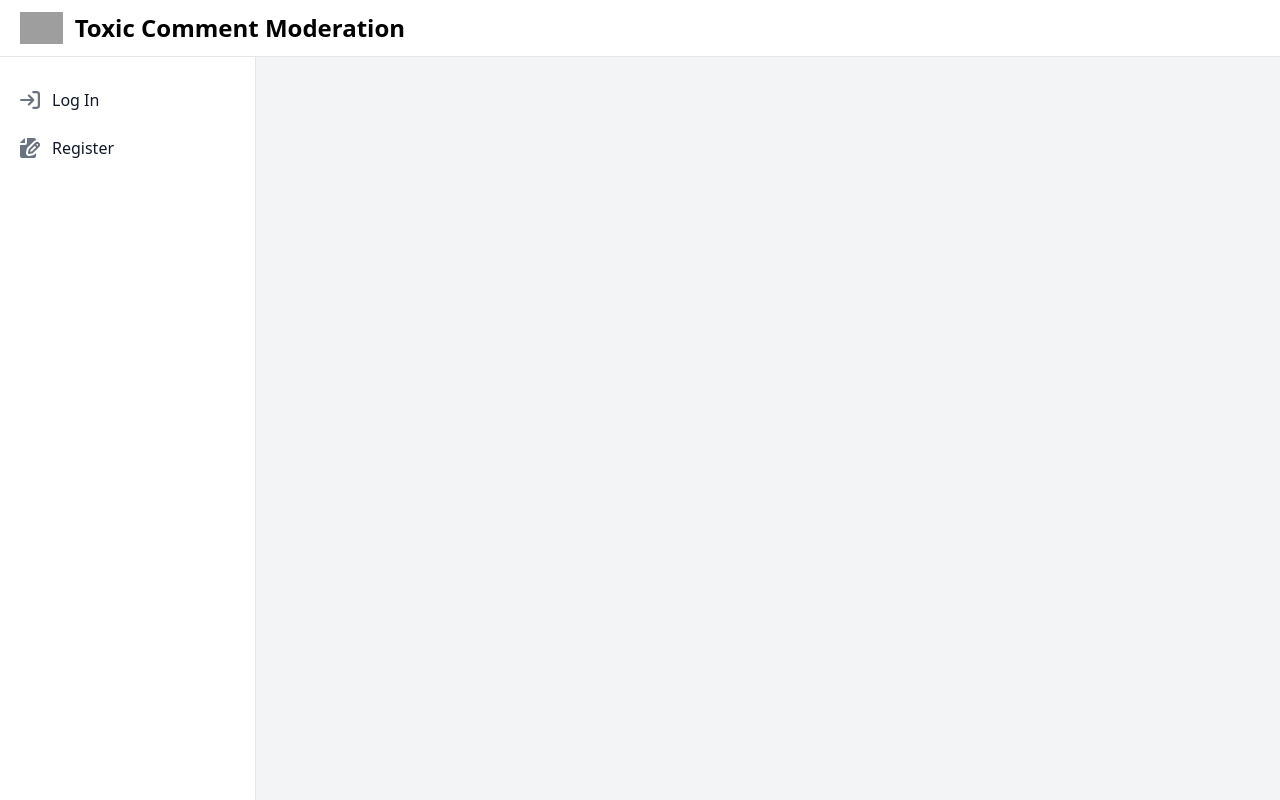
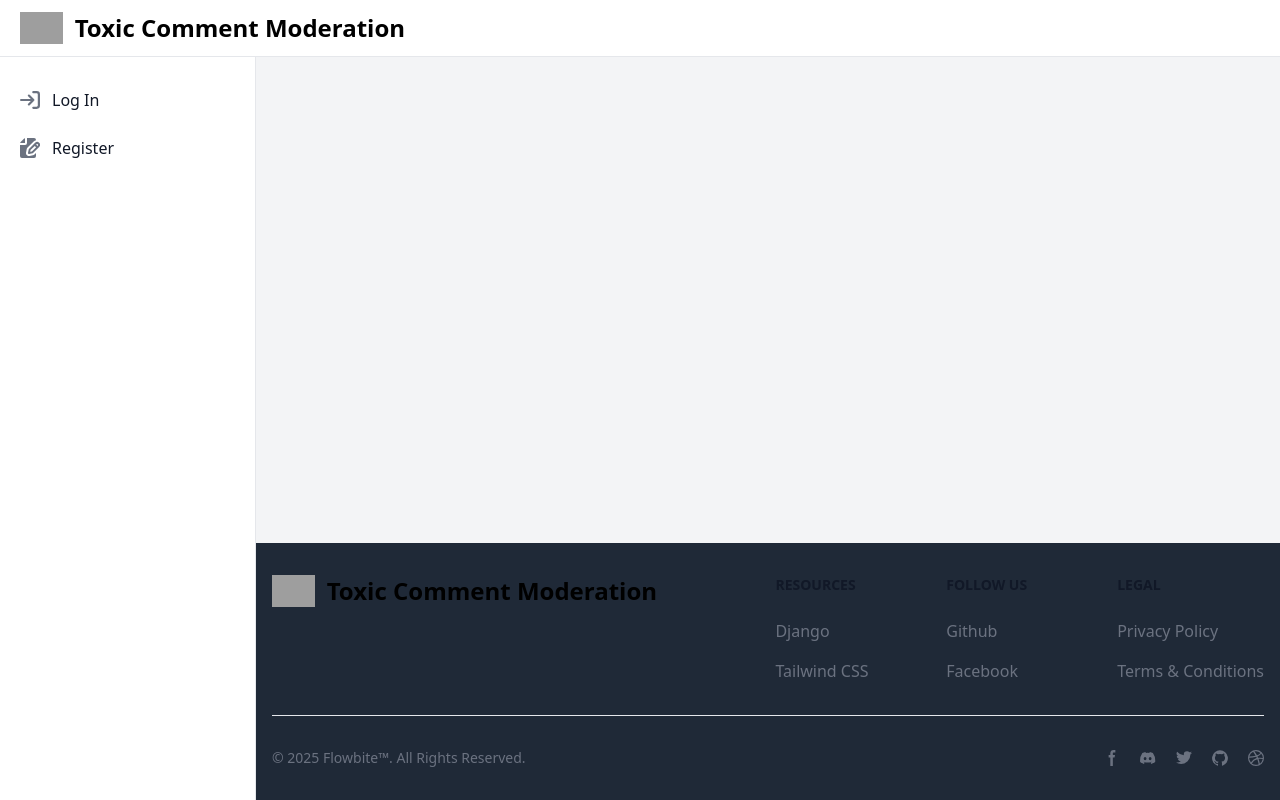
Before and after one commit to Dipesh-Ghimire/toxic-meter-web-app, a Django app: page / in a window 1280 px wide. Run offline with Django 5.2, Linux system fonts and the light colour scheme; tables that the repository leaves empty hold one stand-in row (values such as "Sample post"); some libraries are stand-ins or nearby versions; grey boxes are pictures that could not be loaded.

Commit message:
Insert footer.html

```diff
--- a/toxicmeter/templates/base.html
+++ b/toxicmeter/templates/base.html
@@ -12,17 +12,19 @@
     {% tailwind_css %}
 </head>
 <body>
-    <div class="flex min-h-screen">
+    <div class="flex flex-col min-h-screen">
         <!-- Sidebar -->
         {% include "partials/navbar.html" %}
 
-        <!-- Main Content -->
-        <main class="flex-1 bg-gray-100 sm:ml-64">
-            <div class="container mx-auto p-4 my-5">
+        <!-- Main Content and Footer -->
+        <div class="flex-1 flex flex-col sm:ml-64 bg-gray-100">
+            <main class="flex-1 container mx-auto p-4 my-5">
                 {% block content %}
                 {% endblock content %}
-            </div>
-        </main>
+            </main>
+            {% include "partials/footer.html" %}
+        </div>
     </div>
+
 </body>
 </html>
--- a/toxicmeter/templates/partials/footer.html
+++ b/toxicmeter/templates/partials/footer.html
@@ -0,0 +1,84 @@
+<footer class="bg-gray-800 dark:bg-gray-900">
+    <div class="mx-auto w-full max-w-screen-xl p-4 py-6 lg:py-8">
+        <div class="md:flex md:justify-between">
+          <div class="mb-6 md:mb-0">
+              <a href="https://flowbite.com/" class="flex items-center">
+                  <img src="https://flowbite.com/docs/images/logo.svg" class="h-8 me-3" alt="FlowBite Logo" />
+                  <span class="self-center text-2xl font-semibold whitespace-nowrap dark:text-white">Toxic Comment Moderation</span>
+              </a>
+          </div>
+          <div class="grid grid-cols-2 gap-8 sm:gap-6 sm:grid-cols-3">
+              <div>
+                  <h2 class="mb-6 text-sm font-semibold text-gray-900 uppercase dark:text-white">Resources</h2>
+                  <ul class="text-gray-500 dark:text-gray-400 font-medium">
+                      <li class="mb-4">
+                          <a href="#" class="hover:underline">Django</a>
+                      </li>
+                      <li>
+                          <a href="#" class="hover:underline">Tailwind CSS</a>
+                      </li>
+                  </ul>
+              </div>
+              <div>
+                  <h2 class="mb-6 text-sm font-semibold text-gray-900 uppercase dark:text-white">Follow us</h2>
+                  <ul class="text-gray-500 dark:text-gray-400 font-medium">
+                      <li class="mb-4">
+                          <a href="https://github.com/Dipesh-Ghimire/toxic-meter-web-app" class="hover:underline ">Github</a>
+                      </li>
+                      <li>
+                          <a href="#" class="hover:underline">Facebook</a>
+                      </li>
+                  </ul>
+              </div>
+              <div>
+                  <h2 class="mb-6 text-sm font-semibold text-gray-900 uppercase dark:text-white">Legal</h2>
+                  <ul class="text-gray-500 dark:text-gray-400 font-medium">
+                      <li class="mb-4">
+                          <a href="#" class="hover:underline">Privacy Policy</a>
+                      </li>
+                      <li>
+                          <a href="#" class="hover:underline">Terms &amp; Conditions</a>
+                      </li>
+                  </ul>
+              </div>
+          </div>
+      </div>
+      <hr class="my-6 border-gray-200 sm:mx-auto dark:border-gray-700 lg:my-8" />
+      <div class="sm:flex sm:items-center sm:justify-between">
+          <span class="text-sm text-gray-500 sm:text-center dark:text-gray-400">© 2025 <a href="#" class="hover:underline">Flowbite™</a>. All Rights Reserved.
+          </span>
+          <div class="flex mt-4 sm:justify-center sm:mt-0">
+              <a href="#" class="text-gray-500 hover:text-gray-900 dark:hover:text-white">
+                  <svg class="w-4 h-4" aria-hidden="true" xmlns="http://www.w3.org/2000/svg" fill="currentColor" viewBox="0 0 8 19">
+                        <path fill-rule="evenodd" d="M6.135 3H8V0H6.135a4.147 4.147 0 0 0-4.142 4.142V6H0v3h2v9.938h3V9h2.021l.592-3H5V3.591A.6.6 0 0 1 5.592 3h.543Z" clip-rule="evenodd"/>
+                    </svg>
+                  <span class="sr-only">Facebook page</span>
+              </a>
+              <a href="#" class="text-gray-500 hover:text-gray-900 dark:hover:text-white ms-5">
+                  <svg class="w-4 h-4" aria-hidden="true" xmlns="http://www.w3.org/2000/svg" fill="currentColor" viewBox="0 0 21 16">
+                        <path d="M16.942 1.556a16.3 16.3 0 0 0-4.126-1.3 12.04 12.04 0 0 0-.529 1.1 15.175 15.175 0 0 0-4.573 0 11.585 11.585 0 0 0-.535-1.1 16.274 16.274 0 0 0-4.129 1.3A17.392 17.392 0 0 0 .182 13.218a15.785 15.785 0 0 0 4.963 2.521c.41-.564.773-1.16 1.084-1.785a10.63 10.63 0 0 1-1.706-.83c.143-.106.283-.217.418-.33a11.664 11.664 0 0 0 10.118 0c.137.113.277.224.418.33-.544.328-1.116.606-1.71.832a12.52 12.52 0 0 0 1.084 1.785 16.46 16.46 0 0 0 5.064-2.595 17.286 17.286 0 0 0-2.973-11.59ZM6.678 10.813a1.941 1.941 0 0 1-1.8-2.045 1.93 1.93 0 0 1 1.8-2.047 1.919 1.919 0 0 1 1.8 2.047 1.93 1.93 0 0 1-1.8 2.045Zm6.644 0a1.94 1.94 0 0 1-1.8-2.045 1.93 1.93 0 0 1 1.8-2.047 1.918 1.918 0 0 1 1.8 2.047 1.93 1.93 0 0 1-1.8 2.045Z"/>
+                    </svg>
+                  <span class="sr-only">Discord community</span>
+              </a>
+              <a href="#" class="text-gray-500 hover:text-gray-900 dark:hover:text-white ms-5">
+                  <svg class="w-4 h-4" aria-hidden="true" xmlns="http://www.w3.org/2000/svg" fill="currentColor" viewBox="0 0 20 17">
+                    <path fill-rule="evenodd" d="M20 1.892a8.178 8.178 0 0 1-2.355.635 4.074 4.074 0 0 0 1.8-2.235 8.344 8.344 0 0 1-2.605.98A4.13 4.13 0 0 0 13.85 0a4.068 4.068 0 0 0-4.1 4.038 4 4 0 0 0 .105.919A11.705 11.705 0 0 1 1.4.734a4.006 4.006 0 0 0 1.268 5.392 4.165 4.165 0 0 1-1.859-.5v.05A4.057 4.057 0 0 0 4.1 9.635a4.19 4.19 0 0 1-1.856.07 4.108 4.108 0 0 0 3.831 2.807A8.36 8.36 0 0 1 0 14.184 11.732 11.732 0 0 0 6.291 16 11.502 11.502 0 0 0 17.964 4.5c0-.177 0-.35-.012-.523A8.143 8.143 0 0 0 20 1.892Z" clip-rule="evenodd"/>
+                </svg>
+                  <span class="sr-only">Twitter page</span>
+              </a>
+              <a href="#" class="text-gray-500 hover:text-gray-900 dark:hover:text-white ms-5">
+                  <svg class="w-4 h-4" aria-hidden="true" xmlns="http://www.w3.org/2000/svg" fill="currentColor" viewBox="0 0 20 20">
+                        <path fill-rule="evenodd" d="M10 .333A9.911 9.911 0 0 0 6.866 19.65c.5.092.678-.215.678-.477 0-.237-.01-1.017-.014-1.845-2.757.6-3.338-1.169-3.338-1.169a2.627 2.627 0 0 0-1.1-1.451c-.9-.615.07-.6.07-.6a2.084 2.084 0 0 1 1.518 1.021 2.11 2.11 0 0 0 2.884.823c.044-.503.268-.973.63-1.325-2.2-.25-4.516-1.1-4.516-4.9A3.832 3.832 0 0 1 4.7 7.068a3.56 3.56 0 0 1 .095-2.623s.832-.266 2.726 1.016a9.409 9.409 0 0 1 4.962 0c1.89-1.282 2.717-1.016 2.717-1.016.366.83.402 1.768.1 2.623a3.827 3.827 0 0 1 1.02 2.659c0 3.807-2.319 4.644-4.525 4.889a2.366 2.366 0 0 1 .673 1.834c0 1.326-.012 2.394-.012 2.72 0 .263.18.572.681.475A9.911 9.911 0 0 0 10 .333Z" clip-rule="evenodd"/>
+                  </svg>
+                  <span class="sr-only">GitHub account</span>
+              </a>
+              <a href="#" class="text-gray-500 hover:text-gray-900 dark:hover:text-white ms-5">
+                  <svg class="w-4 h-4" aria-hidden="true" xmlns="http://www.w3.org/2000/svg" fill="currentColor" viewBox="0 0 20 20">
+                    <path fill-rule="evenodd" d="M10 0a10 10 0 1 0 10 10A10.009 10.009 0 0 0 10 0Zm6.613 4.614a8.523 8.523 0 0 1 1.93 5.32 20.094 20.094 0 0 0-5.949-.274c-.059-.149-.122-.292-.184-.441a23.879 23.879 0 0 0-.566-1.239 11.41 11.41 0 0 0 4.769-3.366ZM8 1.707a8.821 8.821 0 0 1 2-.238 8.5 8.5 0 0 1 5.664 2.152 9.608 9.608 0 0 1-4.476 3.087A45.758 45.758 0 0 0 8 1.707ZM1.642 8.262a8.57 8.57 0 0 1 4.73-5.981A53.998 53.998 0 0 1 9.54 7.222a32.078 32.078 0 0 1-7.9 1.04h.002Zm2.01 7.46a8.51 8.51 0 0 1-2.2-5.707v-.262a31.64 31.64 0 0 0 8.777-1.219c.243.477.477.964.692 1.449-.114.032-.227.067-.336.1a13.569 13.569 0 0 0-6.942 5.636l.009.003ZM10 18.556a8.508 8.508 0 0 1-5.243-1.8 11.717 11.717 0 0 1 6.7-5.332.509.509 0 0 1 .055-.02 35.65 35.65 0 0 1 1.819 6.476 8.476 8.476 0 0 1-3.331.676Zm4.772-1.462A37.232 37.232 0 0 0 13.113 11a12.513 12.513 0 0 1 5.321.364 8.56 8.56 0 0 1-3.66 5.73h-.002Z" clip-rule="evenodd"/>
+                </svg>
+                  <span class="sr-only">Dribbble account</span>
+              </a>
+          </div>
+      </div>
+    </div>
+</footer>
```
Also changed, not shown: toxicmeter/templates/facebook/posts.html (+0 -7 lines).
